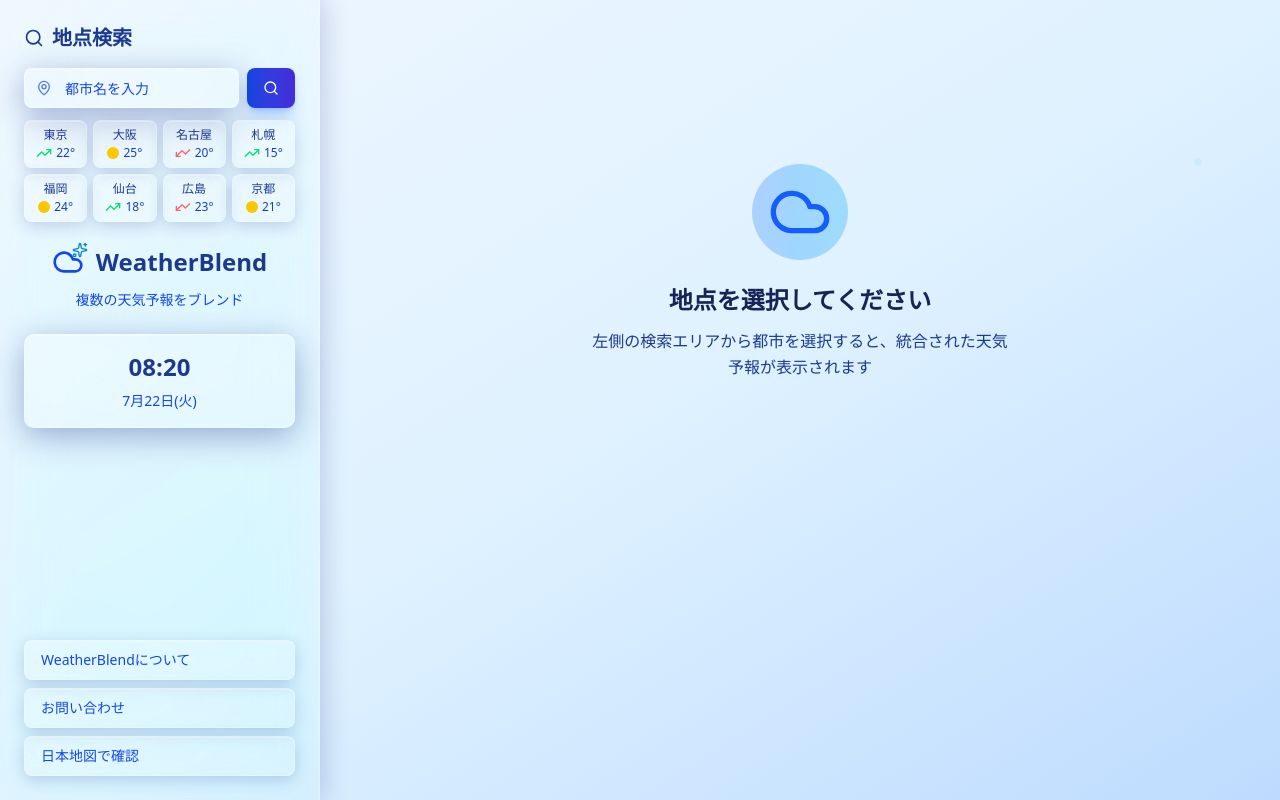
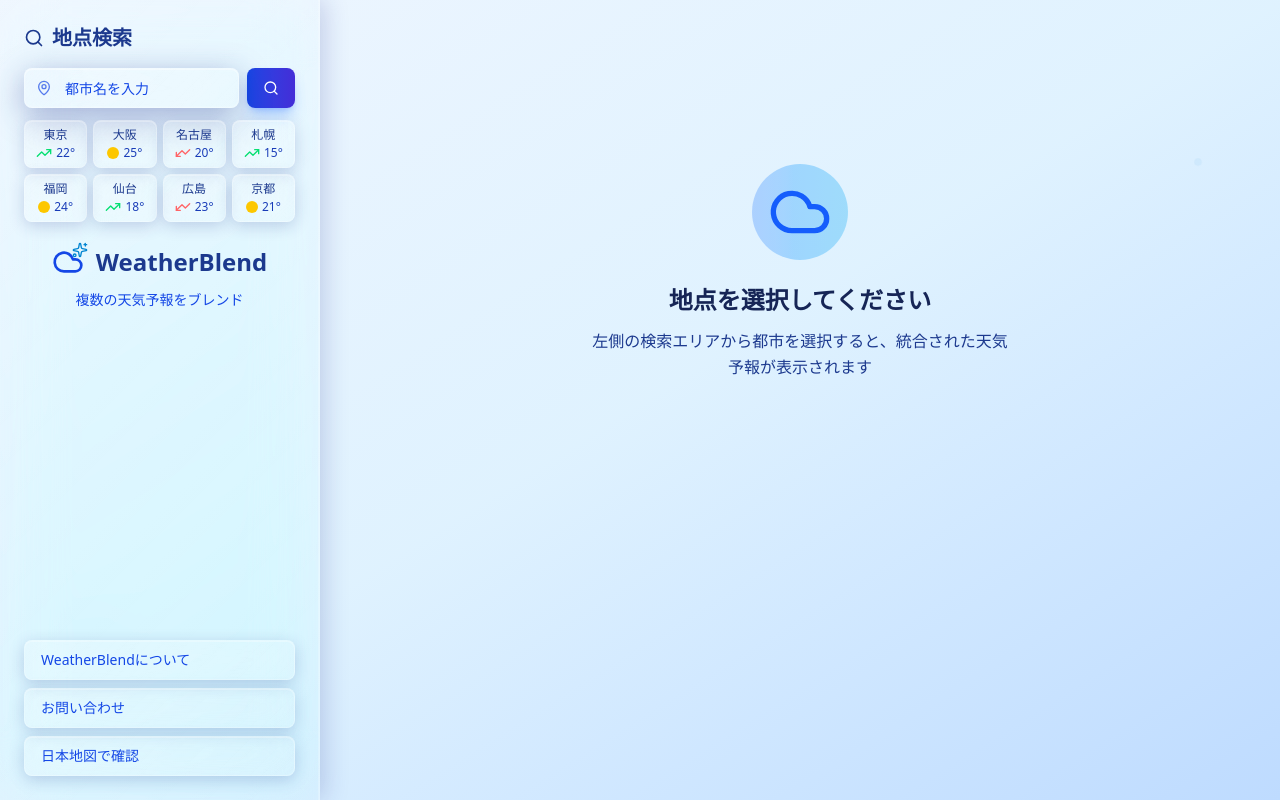
Before and after one commit to sidedishjob/weather-blend, a Next.js app: page / in a window 1280 px wide. Built offline with nearby package versions, Linux system fonts and the light colour scheme.

Commit message:
日付と時刻の表示削除

```diff
--- a/src/app/(home)/HomePage.tsx
+++ b/src/app/(home)/HomePage.tsx
@@ -154,17 +154,6 @@ export const HomePage = () => {
     setAnimationKey((prev) => prev + 1);
   };
 
-  const today = new Date().toLocaleDateString("ja-JP", {
-    month: "long",
-    day: "numeric",
-    weekday: "short",
-  });
-
-  const currentTime = new Date().toLocaleTimeString("ja-JP", {
-    hour: "2-digit",
-    minute: "2-digit",
-  });
-
   return (
     <div className="min-h-screen bg-gradient-to-br from-blue-50 via-sky-100 to-blue-200 relative overflow-hidden">
       {/* 動的背景エフェクト */}
@@ -178,20 +167,12 @@ export const HomePage = () => {
 
       {/* モバイル用ヘッダー */}
       {/* モバイル用検索エリア */}
-      <MobileHeader
-        currentTime={currentTime}
-        today={today}
-        onLocationSelect={handleLocationSelect}
-      />
+      <MobileHeader onLocationSelect={handleLocationSelect} />
 
       {/* デスクトップ・モバイル共通レイアウト */}
       <div className="flex flex-col lg:flex-row min-h-screen">
         {/* デスクトップ用サイドバー */}
-        <Sidebar
-          currentTime={currentTime}
-          today={today}
-          onLocationSelect={handleLocationSelect}
-        />
+        <Sidebar onLocationSelect={handleLocationSelect} />
 
         {/* メインエリア - 検索結果 */}
         <main
--- a/src/components/home/MobileHeader.tsx
+++ b/src/components/home/MobileHeader.tsx
@@ -4,16 +4,10 @@ import { Cloud, Sparkles } from "lucide-react";
 import { LocationSearch } from "@/components/location-search";
 
 interface MobileHeaderProps {
-  currentTime: string;
-  today: string;
   onLocationSelect: (location: string) => void;
 }
 
-export const MobileHeader = ({
-  currentTime,
-  today,
-  onLocationSelect,
-}: MobileHeaderProps) => {
+export const MobileHeader = ({ onLocationSelect }: MobileHeaderProps) => {
   return (
     <div className="lg:hidden glass-header relative z-20 p-4">
       <div className="space-y-3">
@@ -26,10 +20,6 @@ export const MobileHeader = ({
             </div>
             <h1 className="text-base font-bold text-blue-900">WeatherBlend</h1>
           </div>
-          <div className="text-right">
-            <div className="text-sm font-bold text-blue-900">{currentTime}</div>
-            <div className="text-blue-700 text-xs">{today}</div>
-          </div>
         </div>
 
         {/* 地点検索 */}
--- a/src/components/home/Sidebar.tsx
+++ b/src/components/home/Sidebar.tsx
@@ -7,16 +7,10 @@ import { Cloud, Sparkles } from "lucide-react";
 import { LocationSearch } from "@/components/location-search";
 
 interface SidebarProps {
-  currentTime: string;
-  today: string;
   onLocationSelect: (location: string) => void;
 }
 
-export const Sidebar = ({
-  currentTime,
-  today,
-  onLocationSelect,
-}: SidebarProps) => {
+export const Sidebar = ({ onLocationSelect }: SidebarProps) => {
   return (
     <aside className="hidden lg:block w-80 glass-sidebar relative z-10 min-h-screen">
       <div className="p-6 space-y-6">
@@ -42,14 +36,6 @@ export const Sidebar = ({
             <p className="text-sm text-blue-700 font-medium">
               複数の天気予報をブレンド
             </p>
-          </div>
-
-          {/* 時間表示 */}
-          <div className="text-center space-y-2 p-4 glass-card rounded-lg hover-lift">
-            <div className="text-2xl font-bold text-blue-900">
-              {currentTime}
-            </div>
-            <div className="text-blue-700 text-sm">{today}</div>
           </div>
         </div>
 
```
